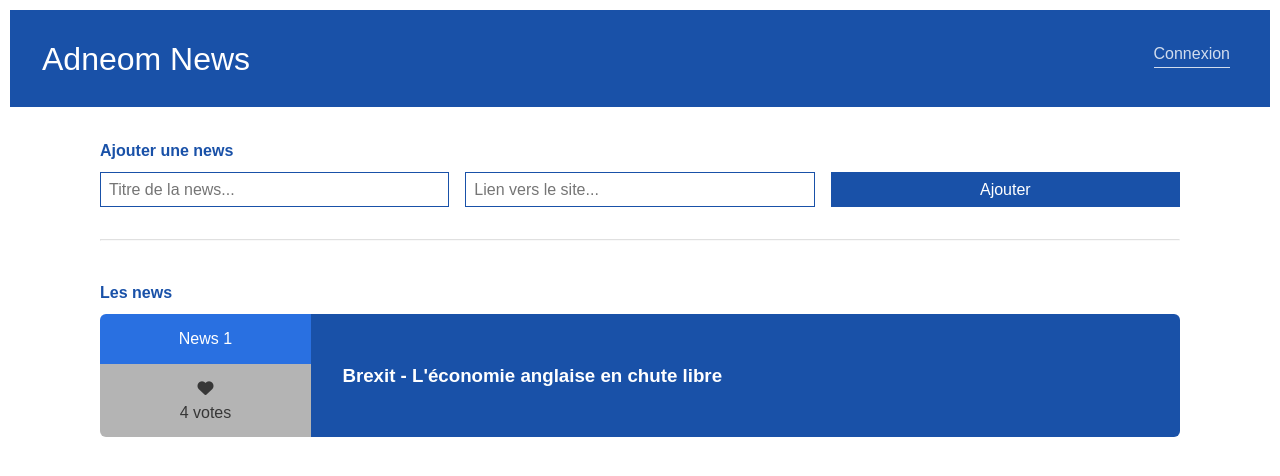
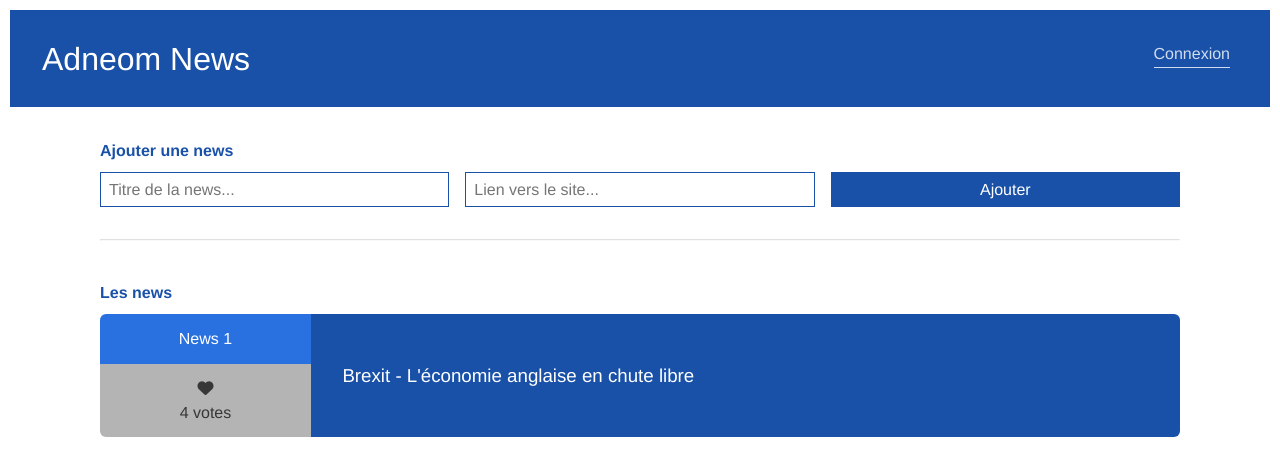
Before and after one commit to gautiermaillen/NewsApp, a plain HTML site: page responsive/index.html in a window 1280 px wide. Drawn offline with Linux system fonts and the light colour scheme.

Commit message:
Corrections typos

```diff
--- a/responsive/css/style.css
+++ b/responsive/css/style.css
@@ -1,4 +1,3 @@
-/*				CSS EG ARCHITECTURE            */
 
 /* ===============================
 			BASIC CSS
@@ -9,6 +8,8 @@ body{
 	padding: 10px;
 	color: #444348;
 	line-height: 150%;
+	font-weight: 200;
+    font-family: 'Helvetica', sans-serif;
 }
 .container{
 	margin: 2em auto 0;
--- a/responsive/scss/header.scss
+++ b/responsive/scss/header.scss
@@ -21,6 +21,8 @@ body
 
 	h1
 	{
+		font-weight: 200;
+    	font-family: 'Helvetica', sans-serif;
 		font-size: 2em;
 	}
 
--- a/responsive/scss/liste.scss
+++ b/responsive/scss/liste.scss
@@ -95,10 +95,12 @@ body
 
 				h3
 				{
+					font-weight: 200;
 					margin-left: 1em;
 					position: absolute;
 					top: 50%; /* poussé de la moitié de hauteur du référent */
 					transform: translateY(-50%); /* tiré de la moitié de sa propre hauteur */
+
 				}
 			}
 		}
```
Also changed, not shown: responsive/css/header.css, responsive/css/liste.css, 1 other file.
